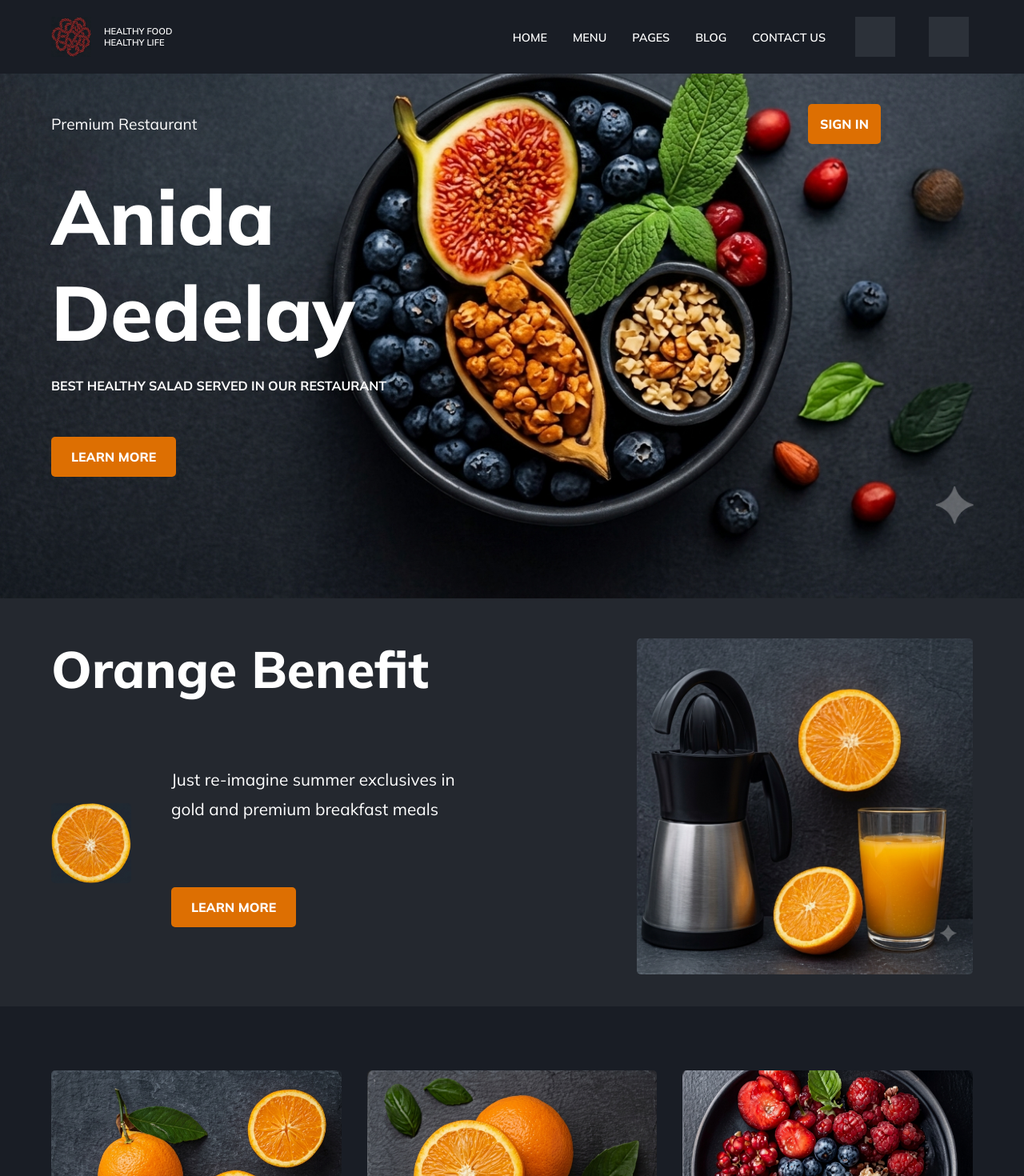
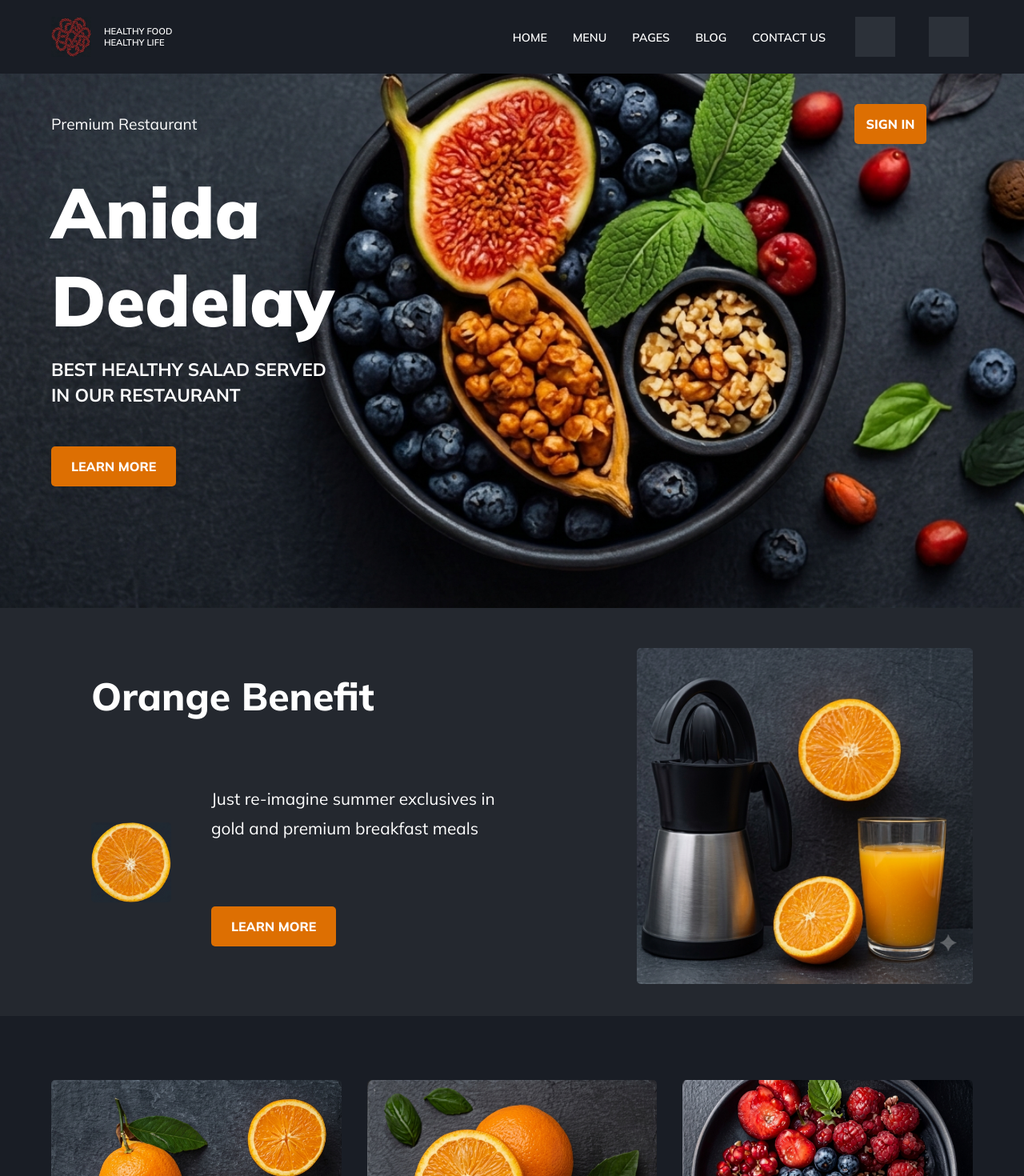
Before and after one commit to Khaviso01/ui-challenge-6, a React (Vite) app: page / in a window 1280 px wide. Shown: the top 1470 px of the page at 80% size. Built offline with nearby package versions, Linux system fonts and the light colour scheme; some icons are missing.

Commit message:
ui adjustment

```diff
--- a/src/components/Benefits/Benefits.css
+++ b/src/components/Benefits/Benefits.css
@@ -1,10 +1,10 @@
 .benefits {
     background-color: #24282f;
-    min-height: 200px;
 }
 
 .benefits-left {
     flex: 1;
+    padding: 0 50px;
 }
 
 .benefits-right {
@@ -15,9 +15,9 @@
 
 .benefits-title {
     color: #fff;
-    font-size: 4rem;
+    font-size: 3rem;
     font-weight: 800;
-    margin-top: 3rem;
+    margin-top: 5rem;
     margin-bottom: 5rem;
 }
 
@@ -35,7 +35,6 @@
 
 .benefits-left p {
     font-size: 1.3rem;
-    max-width: 400px;
     line-height: 1.8;
     margin-bottom: 30px;
 }
--- a/src/components/Footer/Footer.css
+++ b/src/components/Footer/Footer.css
@@ -93,9 +93,13 @@ hr {
     }
 
     .benefit-card {
-        align-items: flex-start;
-        text-align: start;
+        align-items: center;
+        text-align: center;
         margin-bottom: 20px;
+    }
+
+    .menu-benefit-container h2 {
+        text-align: center;
     }
 
     .benefit-items {
--- a/src/components/Hero/Hero.css
+++ b/src/components/Hero/Hero.css
@@ -1,6 +1,6 @@
 .hero {
     position: relative;
-    background-image: url("../../assets/images/hero-image.png");
+    background-image: url("../../assets/images/hero-bg-image.png");
     background-repeat: no-repeat;
     background-size: cover;
     background-position: center;
@@ -13,7 +13,7 @@
     align-items: center;
     justify-content: center;
     padding: 30px 0;
-    width: 90%;
+    width: 95%;
 }
 
 .hero-pr {
@@ -24,15 +24,16 @@
 
 .hero-title {
     color: #fff;
-    font-size: 6rem;
-    font-weight: 800;
+    font-size: 5.5rem;
+    font-weight: 850;
 }
 
 .hero-text {
-    font-size: 1rem;
+    font-size: 1.4rem;
     line-height: 2rem;
     margin-top: 1rem;
     font-weight: 700;
+    max-width: 23rem;
 }
 
 .hero-btn {
--- a/src/components/Hero/Hero.tsx
+++ b/src/components/Hero/Hero.tsx
@@ -1,4 +1,5 @@
 import './Hero.css'
+
 
 
 function Hero() {
--- a/src/components/Subfooter/Subfooter.css
+++ b/src/components/Subfooter/Subfooter.css
@@ -1,7 +1,6 @@
 .subfooter {
     background-color: #24282f;
-    min-height: 50px;
-    padding: 80px 0;
+    padding: 40px 0;
 }
 
 .item-1-text,
```
Also changed, not shown: src/assets/images/hero-bg-image.png (added).
